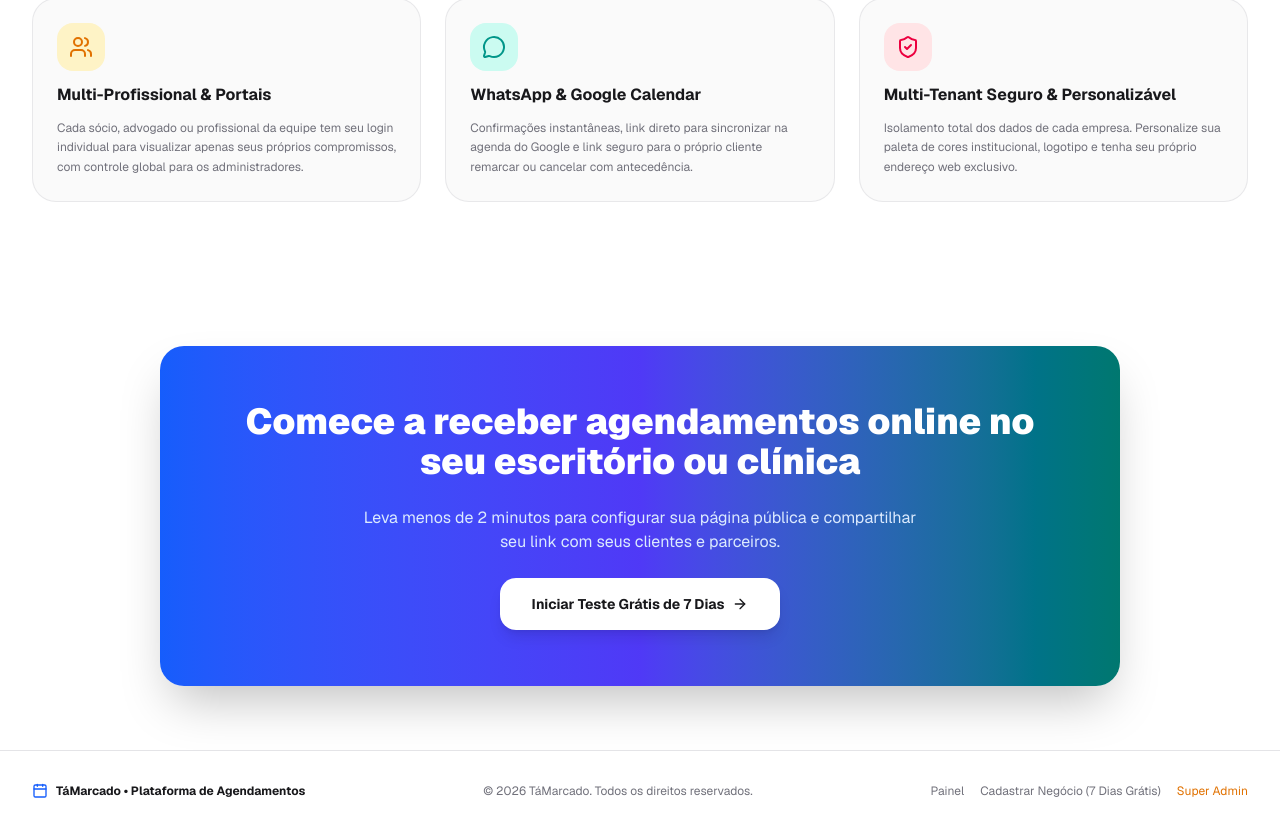
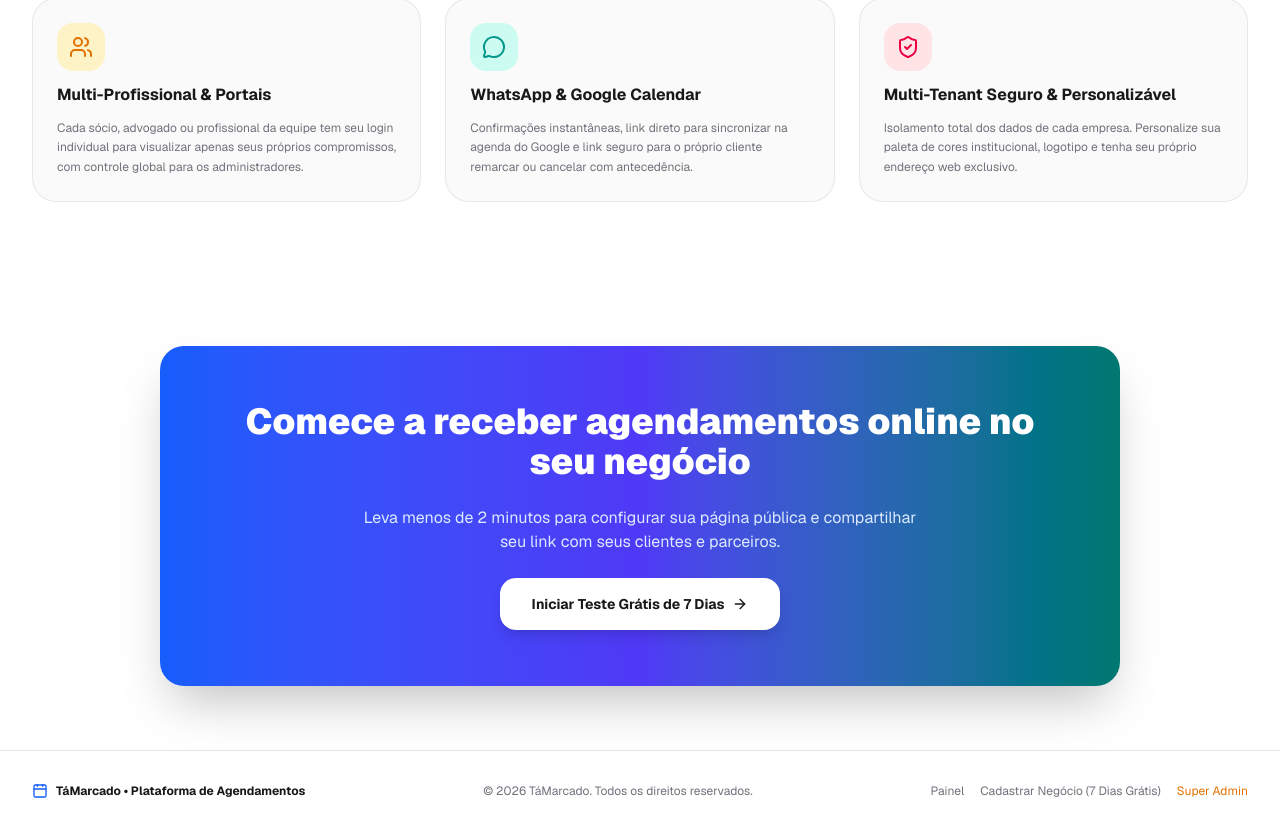
Before and after one commit to SoarezAllan/saas-agendamento-tamarcado, a Next.js app: page / in a window 1280 px wide. Shown: the part 2592-3423 px from the top of the page. Built offline with nearby package versions, Linux system fonts and the light colour scheme.

Commit message:
docs: update CTA banner headline to 'Comece a receber agendamentos online no seu negócio'

```diff
--- a/src/app/page.tsx
+++ b/src/app/page.tsx
@@ -401,7 +401,7 @@ export default function LandingPage() {
       <section className="py-16 px-4 sm:px-6 lg:px-8 max-w-5xl mx-auto text-center">
         <div className="p-10 sm:p-14 rounded-3xl bg-linear-to-r from-blue-600 via-indigo-600 to-teal-700 text-white shadow-2xl space-y-6">
           <h2 className="text-3xl sm:text-4xl font-black">
-            Comece a receber agendamentos online no seu escritório ou clínica
+            Comece a receber agendamentos online no seu negócio
           </h2>
           <p className="text-sm sm:text-base text-blue-100 max-w-xl mx-auto">
             Leva menos de 2 minutos para configurar sua página pública e compartilhar seu link com seus clientes e parceiros.
```
